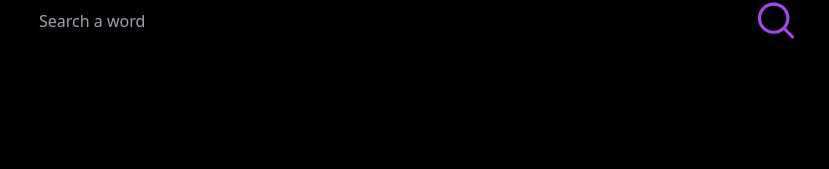
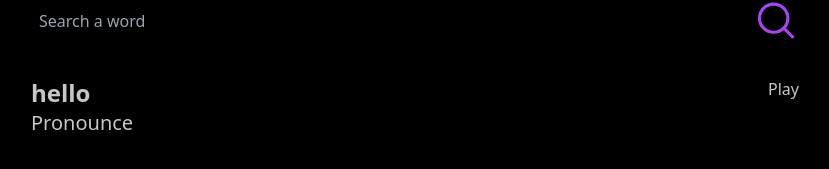
Before and after one commit to Najamulhassan3383/Dictionary-App, a React (Vite) app: page / in a window 1280 px wide. Shown: the part 149-318 px from the top of the page, without its empty margins (225-1054 px from the left). Built offline with nearby package versions, Linux system fonts and the light colour scheme; no server answers.

Commit message:
added the sound component

```diff
--- a/src/App.jsx
+++ b/src/App.jsx
@@ -6,10 +6,10 @@ import MainContainer from "./components/MainContainer";
 
 function App() {
   // const theme = useSelector((state) => state.theme.value);
-  // const data = useSelector((state) => state.fetchData.data);
+  const data = useSelector((state) => state.fetchData.data);
   // console.log(data);
 
-  // const dispatch = useDispatch();
+  const dispatch = useDispatch();
   // const handleChange = (e) => {
   //   e.preventDefault();
   //   console.log("clicked");
@@ -17,11 +17,9 @@ function App() {
   //   dispatch(fetchData());
   // };
   // add data theme to html element
-  // useEffect(() => {
-  //   document.documentElement.setAttribute("data-theme", theme);
-  //   console.log(theme);
-  //   console.log("theme changed");
-  // }, [theme]);
+  useEffect(() => {
+    dispatch(fetchData("hello"));
+  }, []);
 
   return (
     <div>
--- a/src/components/MainContainer.jsx
+++ b/src/components/MainContainer.jsx
@@ -1,11 +1,14 @@
+import React from "react";
 import Header from "./Header";
 import Input from "./Input";
+import Sound from "./Sound";
 
 function MainContainer() {
   return (
     <div className="max-w-3xl m-auto my-12">
       <Header />
       <Input />
+      <Sound />
     </div>
   );
 }
--- /dev/null
+++ b/src/components/Sound.jsx
@@ -0,0 +1,36 @@
+import React from "react";
+import { useSelector } from "react-redux";
+
+function Sound() {
+  const data = useSelector((state) => state.fetchData.data);
+  let word;
+  if (!data) {
+    word = "hello";
+  } else {
+    word = data[0].word;
+  }
+
+  const [playing, setPlaying] = React.useState(false);
+  const audioRef = React.useRef(null);
+  const toggle = () => setPlaying(!playing);
+  React.useEffect(() => {
+    playing ? audioRef.current.play() : audioRef.current.pause();
+  }, [playing]);
+  return (
+    <div className="w-full my-6 flex flex-row justify-between">
+      <div>
+        <h2 className="text-2xl font-bold">{word}</h2>
+        <p className="text-xl">Pronounce</p>
+      </div>
+      <div>
+        <audio className="w-full" ref={audioRef}>
+          <source src="horse.ogg" type="audio/ogg" />
+          <source src="horse.mp3" type="audio/mpeg" />
+        </audio>
+        <button onClick={toggle}>{playing ? "Pause" : "Play"}</button>
+      </div>
+    </div>
+  );
+}
+
+export default Sound;
```
